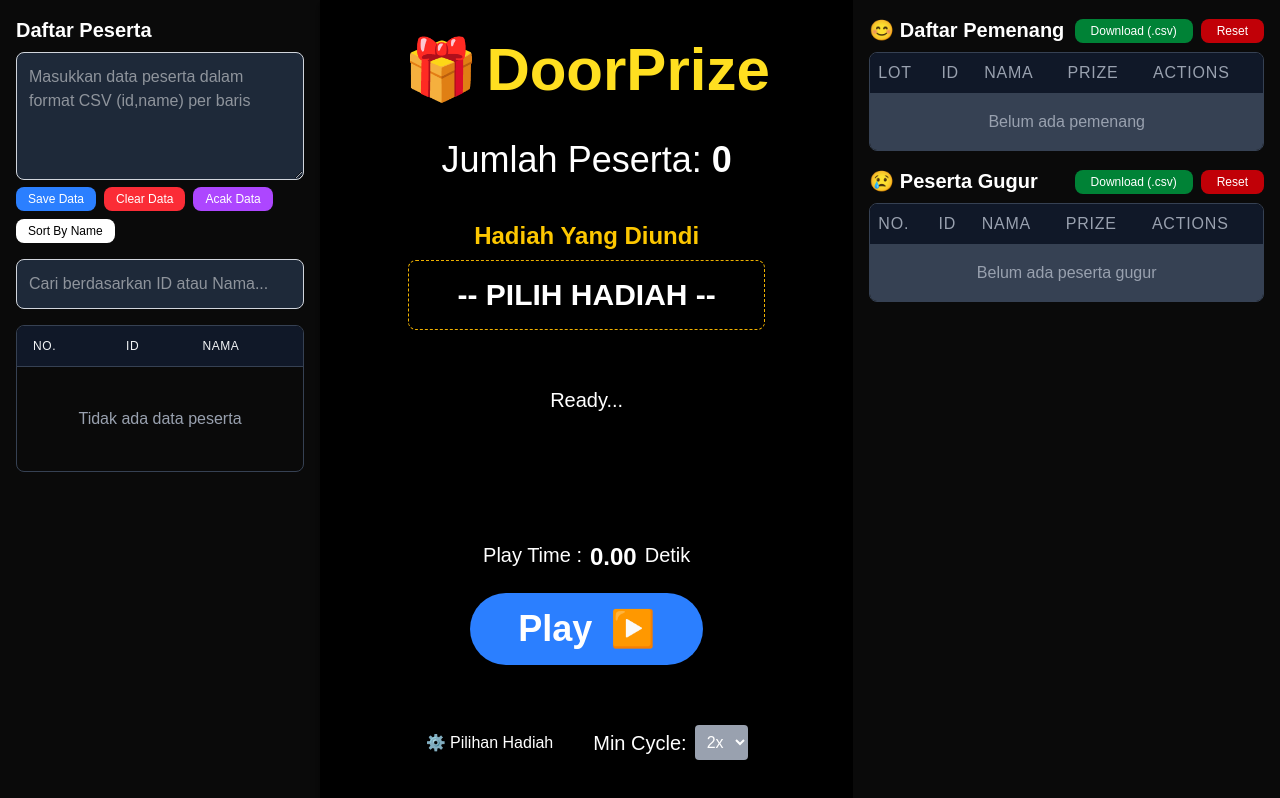
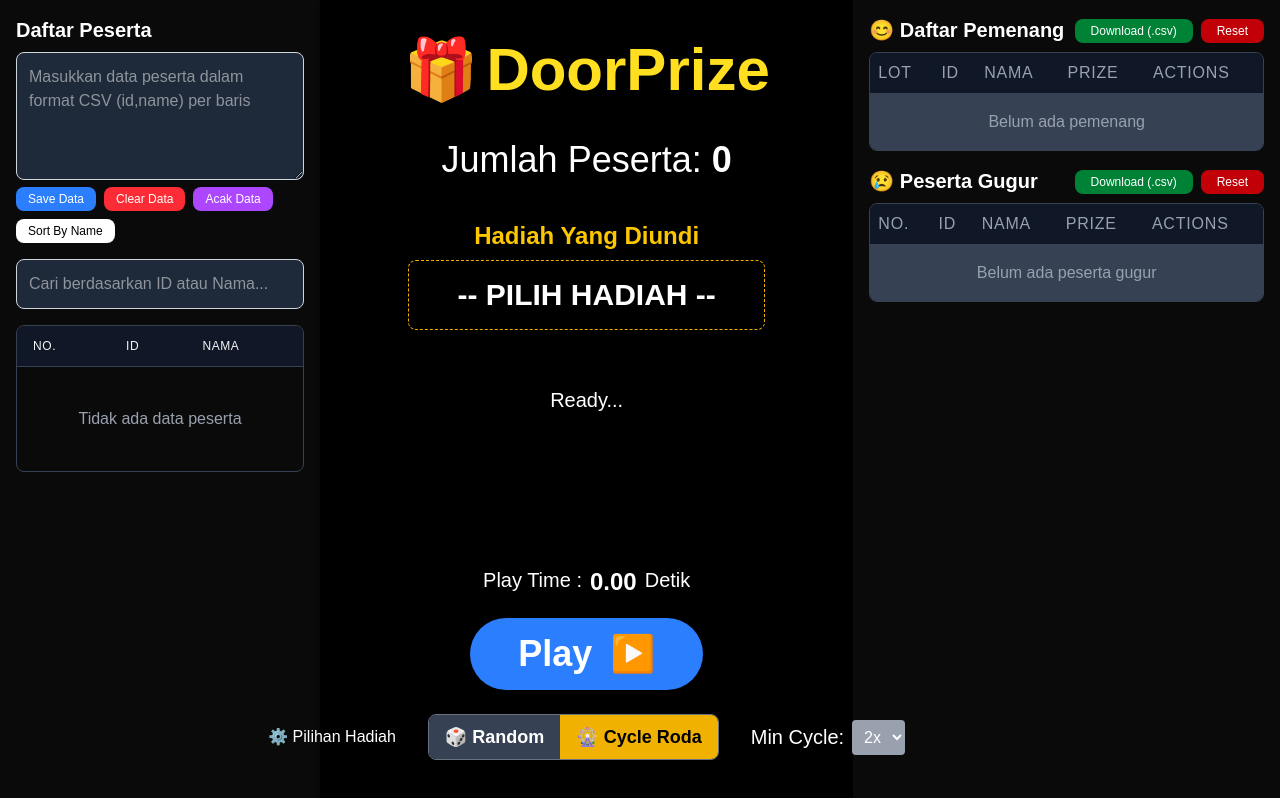
Before and after one commit to yosiazwan/lottery, a Next.js app: page / in a window 1280 px wide. Built offline with nearby package versions, Linux system fonts and the light colour scheme.

Commit message:
pilihan metode

```diff
--- a/src/component/counter.tsx
+++ b/src/component/counter.tsx
@@ -5,6 +5,7 @@ import Fireworks from "./firework";
 import Link from "next/link";
 import { Prize } from "../app/hadiah/page";
 import { crossTabBus } from "@/libs/crossTabEvent";
+import { getSafeRandomIndex } from "@/libs/number";
 import { Peserta, Winners } from "@/libs/type";
 
 function shuffleArray<T>(array: T[]): T[] {
@@ -15,6 +16,8 @@ function shuffleArray<T>(array: T[]): T[] {
 	}
 	return arr;
 }
+
+type DrawMethod = 'random' | 'cycle';
 
 export default function Counter() {
 	const intervalTime = 10;
@@ -27,8 +30,16 @@ export default function Counter() {
 	const [showFramework, setShowFramework] = useState<boolean>(false);
 	const [prizes, setPrizes] = useState<Prize[]>([]);
 	const [currentPrize, setCurrentPrize] = useState<string>('');
+
+	// Method selector
+	const [drawMethod, setDrawMethod] = useState<DrawMethod>('cycle');
+
+	// Cycle-only states
 	const [hasCompletedCycle, setHasCompletedCycle] = useState<boolean>(false);
 	const [minCycles, setMinCycles] = useState<number>(2);
+
+	// Random-only state
+	const [minStopTime, setMinStopTime] = useState<number>(2);
 
 	const cycleIndexRef = useRef<number>(0);
 	const shuffledRef = useRef<Peserta[]>([]);
@@ -103,7 +114,7 @@ export default function Counter() {
 		};
 	}, []);
 
-	// Main interval effect — shuffle sekali, cycle berurutan, Stop aktif setelah minCycles putaran
+	// Main interval effect
 	useEffect(() => {
 		if (!isRun) {
 			if (random) {
@@ -130,10 +141,14 @@ export default function Counter() {
 			return;
 		}
 
+		let intervalId: NodeJS.Timeout;
+
+		if (drawMethod === 'cycle') {
+			// Cycle mode: shuffle sekali, putar berurutan
 			shuffledRef.current = shuffleArray([...peserta]);
 			cycleIndexRef.current = 0;
 
-		const intervalId = setInterval(() => {
+			intervalId = setInterval(() => {
 				const idx = cycleIndexRef.current;
 				setRandomPeserta(shuffledRef.current[idx]);
 
@@ -147,6 +162,13 @@ export default function Counter() {
 					}
 				}
 			}, intervalTime);
+		} else {
+			// Random mode: acak setiap tick
+			intervalId = setInterval(() => {
+				const randomIndex = getSafeRandomIndex(peserta.length);
+				setRandomPeserta(peserta[randomIndex]);
+			}, intervalTime);
+		}
 
 		const timerId = setInterval(() => {
 			setTime(prev => prev + intervalTime);
@@ -158,7 +180,7 @@ export default function Counter() {
 			clearInterval(intervalId);
 			clearInterval(timerId);
 		};
-	}, [isRun, currentPrize, peserta, minCycles]);
+	}, [isRun, currentPrize, peserta, drawMethod, minCycles]);
 
 	const reloadWinners = (type: "win" | "drop") => {
 		const winners = localStorage.getItem('doorprize.winners');
@@ -170,7 +192,12 @@ export default function Counter() {
 		if (type === "win") setCurrentPrize("");
 	};
 
-	const canStop = isRun && hasCompletedCycle;
+	// Kondisi boleh stop
+	const canStop = isRun && (
+		drawMethod === 'random'
+			? (time / 1000) >= minStopTime
+			: hasCompletedCycle
+	);
 
 	return (
 		<div className="grid items-center justify-items-center min-h-screen p-0 m-0">
@@ -240,12 +267,61 @@ export default function Counter() {
 						</button>
 					)}
 				</div>
-				<div className="text-center text-white mt-15 flex flex-row items-center justify-center gap-10">
+
+				{/* Settings row */}
+				<div className="text-center text-white mt-6 flex flex-row items-center justify-center gap-8 flex-wrap">
 					<Link href="/hadiah" className="hover:underline" target="_blank">
 						⚙️ Pilihan Hadiah
 					</Link>
-					<div className="flex items-center">
-						<label className="text-xl text-white mr-2">Min Cycle:</label>
+
+					{/* Method selector */}
+					<div className="flex items-center gap-2">
+						<div className="flex rounded-lg overflow-hidden border border-gray-500">
+							<button
+								onClick={() => !isRun && setDrawMethod('random')}
+								disabled={isRun}
+								className={`px-4 py-2 text-lg font-semibold transition-all ${
+									drawMethod === 'random'
+										? 'bg-yellow-500 text-black'
+										: 'bg-gray-700 text-white hover:bg-gray-600'
+								} disabled:opacity-50 disabled:cursor-not-allowed`}
+							>
+								🎲 Random
+							</button>
+							<button
+								onClick={() => !isRun && setDrawMethod('cycle')}
+								disabled={isRun}
+								className={`px-4 py-2 text-lg font-semibold transition-all ${
+									drawMethod === 'cycle'
+										? 'bg-yellow-500 text-black'
+										: 'bg-gray-700 text-white hover:bg-gray-600'
+								} disabled:opacity-50 disabled:cursor-not-allowed`}
+							>
+								🎡 Cycle Roda
+							</button>
+						</div>
+					</div>
+
+					{/* Conditional settings per method */}
+					{drawMethod === 'random' && (
+						<div className="flex items-center gap-2">
+							<label className="text-xl text-white">Min Play Time:</label>
+							<select
+								className="text-white p-2 rounded bg-gray-400 disabled:opacity-50"
+								onChange={(e) => setMinStopTime(Number(e.target.value))}
+								value={minStopTime}
+								disabled={isRun}
+							>
+								{[1, 2, 3, 4, 5].map((num) => (
+									<option key={num} value={num}>{num}s</option>
+								))}
+							</select>
+						</div>
+					)}
+
+					{drawMethod === 'cycle' && (
+						<div className="flex items-center gap-2">
+							<label className="text-xl text-white">Min Cycle:</label>
 							<select
 								className="text-white p-2 rounded bg-gray-400 disabled:opacity-50"
 								onChange={(e) => setMinCycles(Number(e.target.value))}
@@ -257,6 +333,7 @@ export default function Counter() {
 								))}
 							</select>
 						</div>
+					)}
 				</div>
 			</footer>
 
```
Lines whose indentation alone changed are shown as unchanged.
